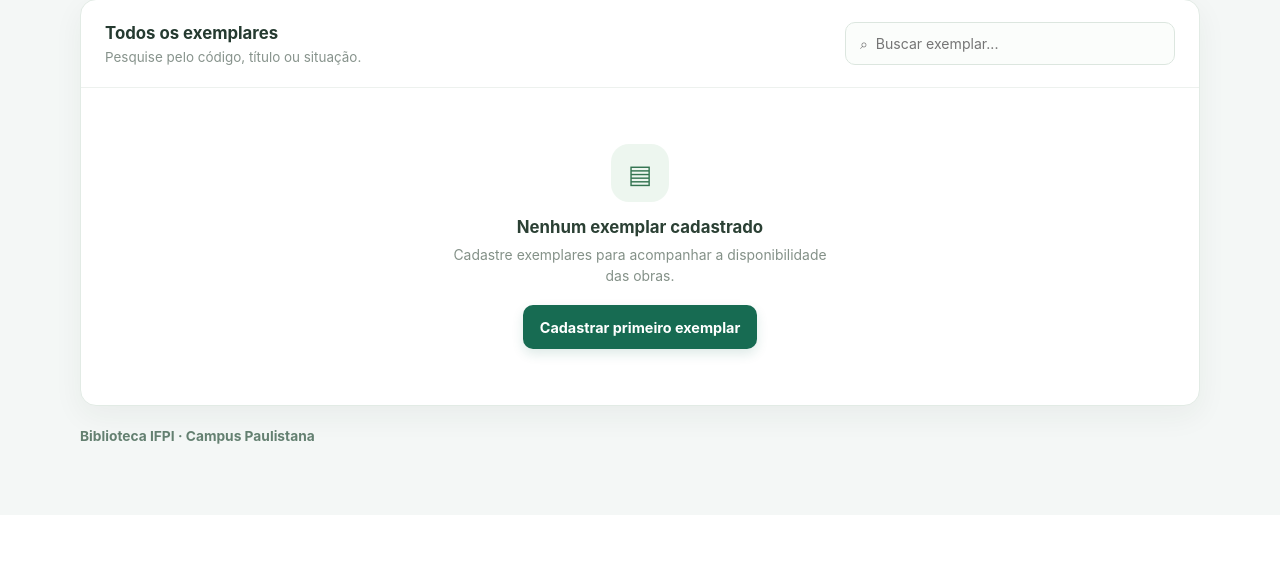
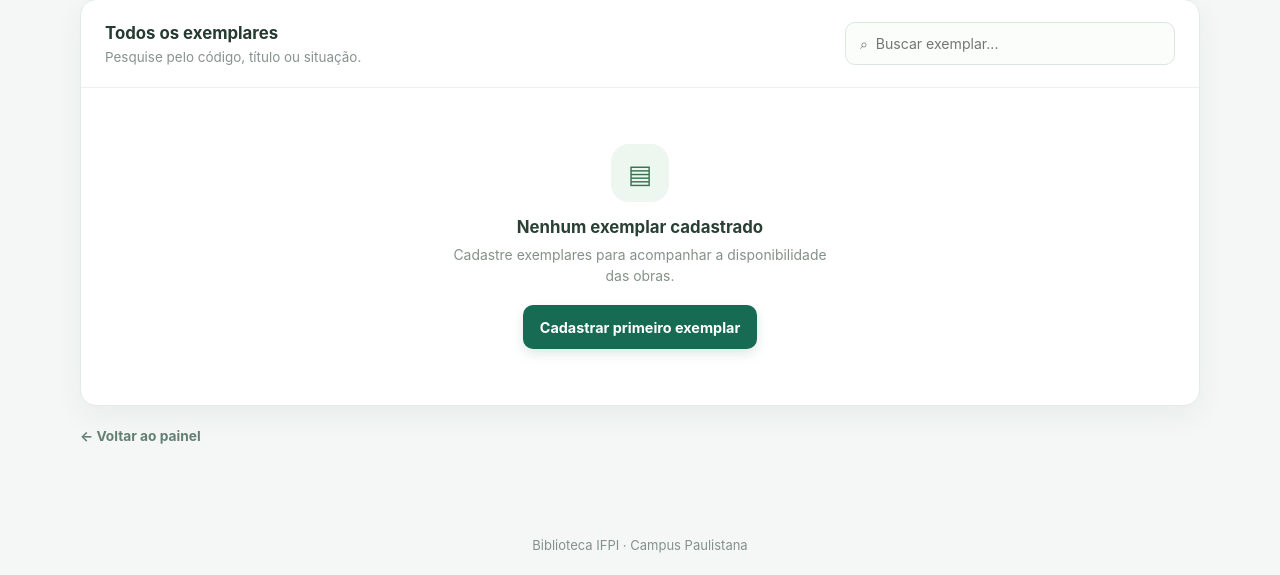
Before and after one commit to Diogohk/IFPI---BIBLIOTECA, a Flask app: page /exemplares/listar in a window 1280 px wide. Shown: the part 383-958 px from the top of the page. Before the commit the page ends 827 px from the top, so only its background shows below. Run offline with Flask 3, Linux system fonts and the light colour scheme; the visitor is signed in with stand-in values (Sample User, id 1).

Commit message:
Corrige link de retorno na consulta de exemplares

```diff
--- a/BIBLIOTECA - PROJETO/app/templates/listar_exemplares.html
+++ b/BIBLIOTECA - PROJETO/app/templates/listar_exemplares.html
@@ -51,7 +51,7 @@
       <div class="consulta-empty"><span class="empty-icon">▤</span><h3>Nenhum exemplar cadastrado</h3><p>Cadastre exemplares para acompanhar a disponibilidade das obras.</p><a class="consulta-primary" href="{{ url_for('exemplares.cadastrar_exemplar') }}">Cadastrar primeiro exemplar</a></div>
     {% endif %}
   </section>
-  <a class="consulta-back" href="{{ url_for('dashboard.inicio') }}>← Voltar ao painel</a>
+  <a class="consulta-back" href="{{ url_for('dashboard.inicio') }}">← Voltar ao painel</a>
 </main>
 {% endblock %}
 {% block scripts %}<script src="{{ url_for('static', filename='js/ConsultaListas.js') }}" defer></script>{% endblock %}
```
